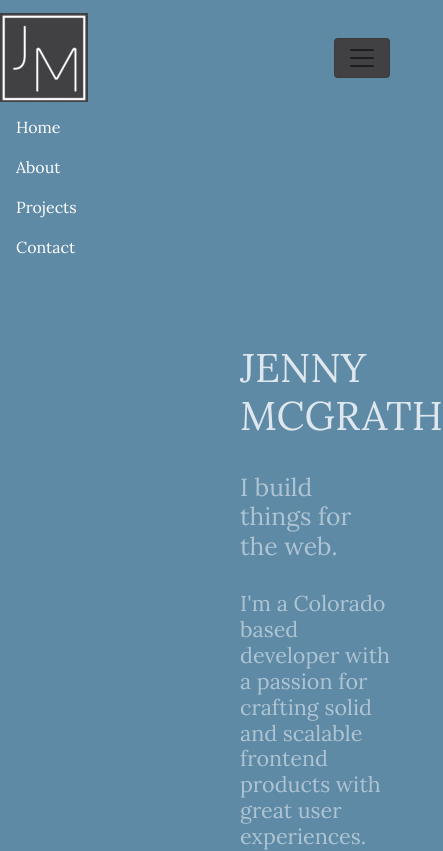
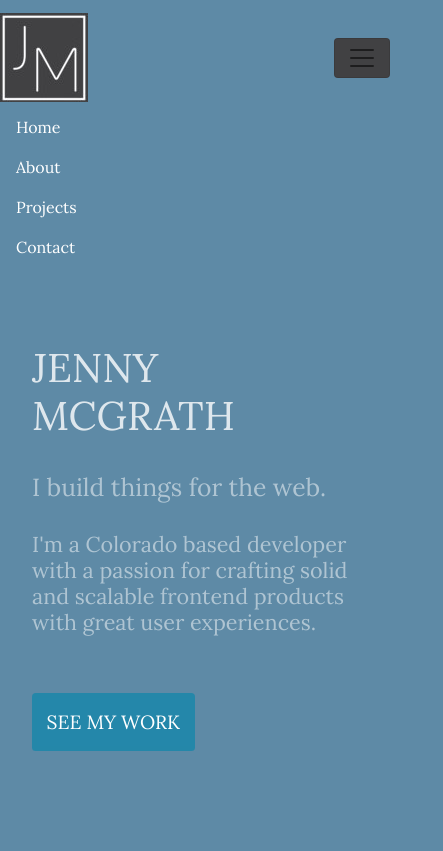
Before and after one commit to jennymarie1027/portfolio, a React (Create React App) app: page / in a window 390 px wide. Shown: the top 851 px of the page, 443 px wide, since content can reach past the window. Built offline with nearby package versions, Linux system fonts and the light colour scheme; a web font is replaced by a local one.

Commit message:
added responsive styling to homepage

```diff
--- a/public/stylesheets/homepage.css
+++ b/public/stylesheets/homepage.css
@@ -45,12 +45,16 @@
         font-size: 2.5em;
         margin-top: 2em;
     }
+    .homepageMain{
+        max-width: 85%;
+        margin-top: 15em;
+        margin-left: 2em;
+    }
     .intro {
         max-width: 85%;
     }
 
     .portfoliobutton {
-        width: 60%;
         margin-top: 50px;
         font-size: 1.2em
     }
```
